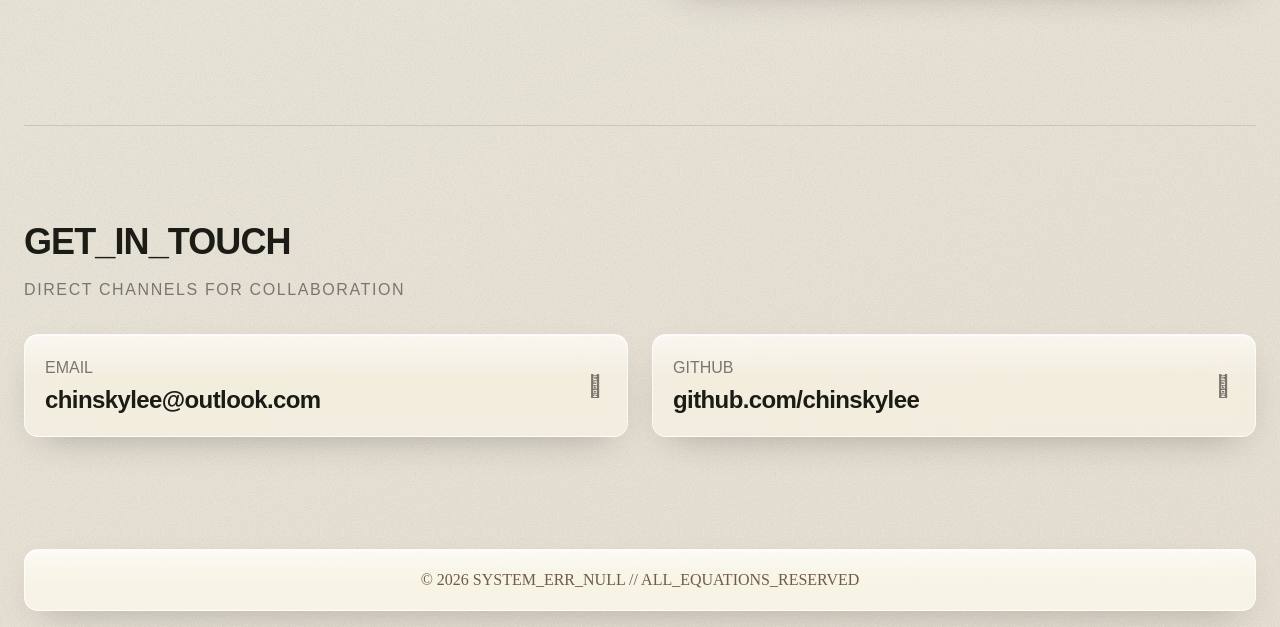
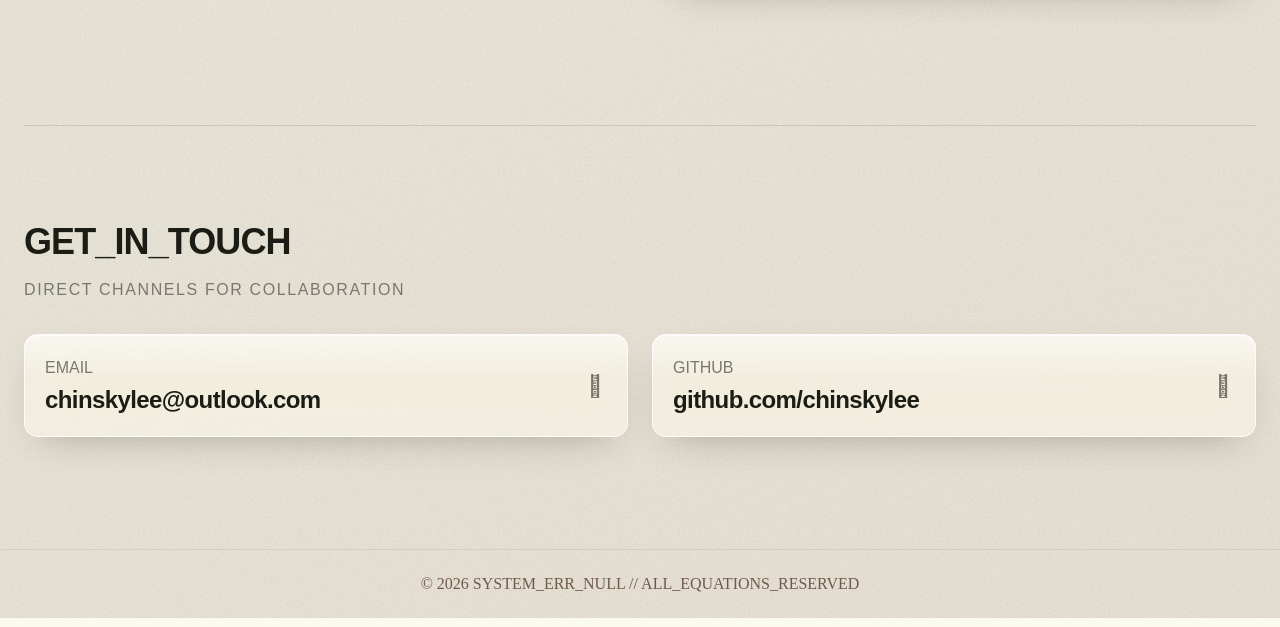
Before and after one commit to chinskylee/chinskylee.github.io, an Astro site: page / in a window 1280 px wide. Shown: the part 2527-3154 px from the top of the page. Built offline with nearby package versions, Linux system fonts and the light colour scheme; Astro itself is replaced by a stand-in of ours; some icons are missing.

Commit message:
fix(ui): make the footer a plain full-width strip instead of a glass bar
Drop the frosted frame, rounded corners and floating margins; the copyright
strip is now edge-to-edge with a hairline top border and a transparent
background so it reads as part of the page rather than a panel.

```diff
--- a/src/components/Footer.astro
+++ b/src/components/Footer.astro
@@ -8,7 +8,7 @@ const currentYear = new Date().getFullYear();
 ---
 
 <footer class:list={[
-  "glass-bar mx-3 md:mx-6 mb-3 md:mb-4 flex items-center justify-center px-6 py-5 gap-4",
+  "w-full border-t border-[#79776d]/15 dark:border-[#9f9c90]/15 flex items-center justify-center px-6 py-6 gap-4",
   noTopMargin ? "" : "mt-16",
 ]}>
   <div class="font-['Space_Grotesk'] text-base leading-tight text-[#705a4a] dark:text-[#f5f4e8]">
```
